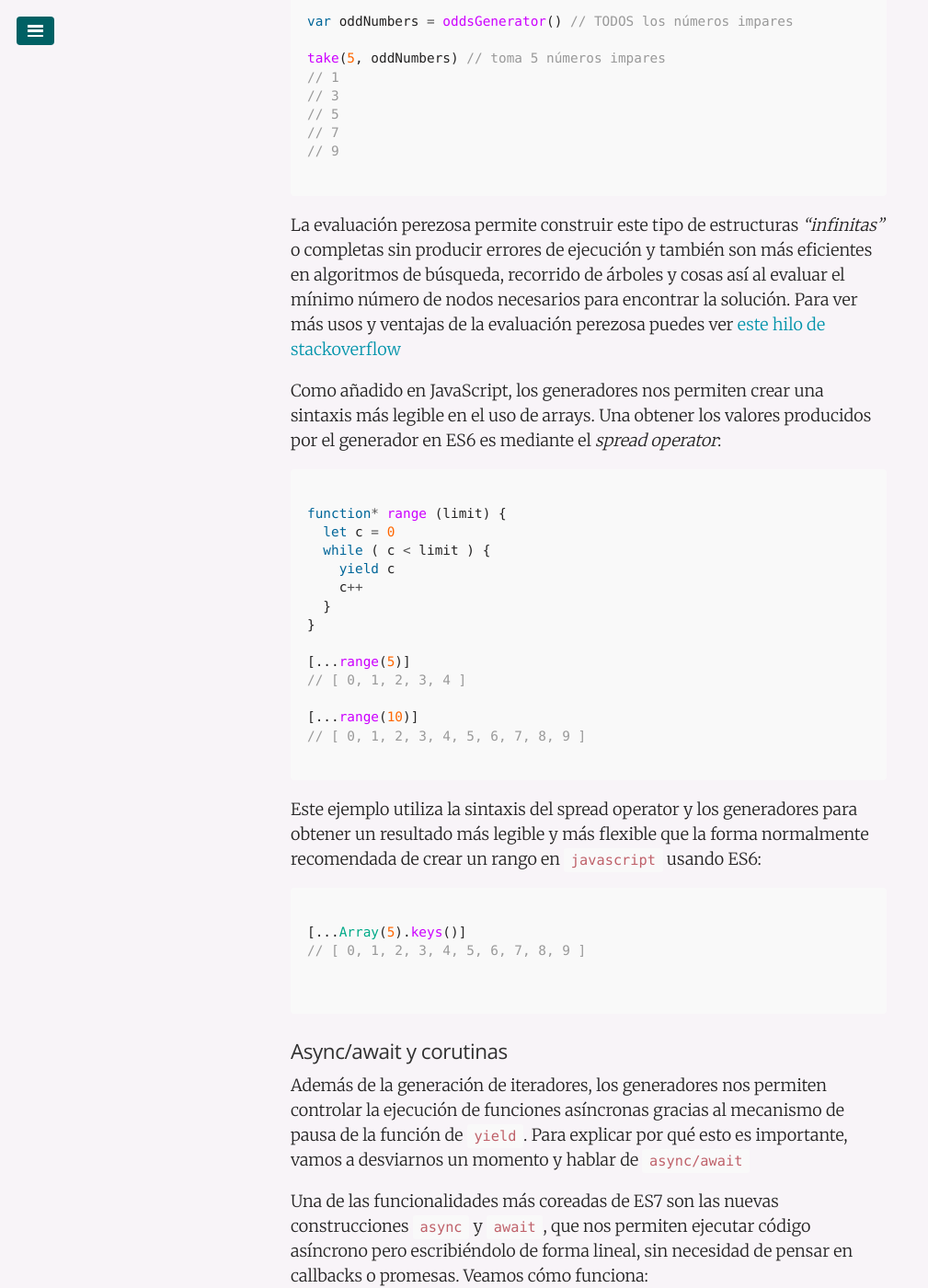
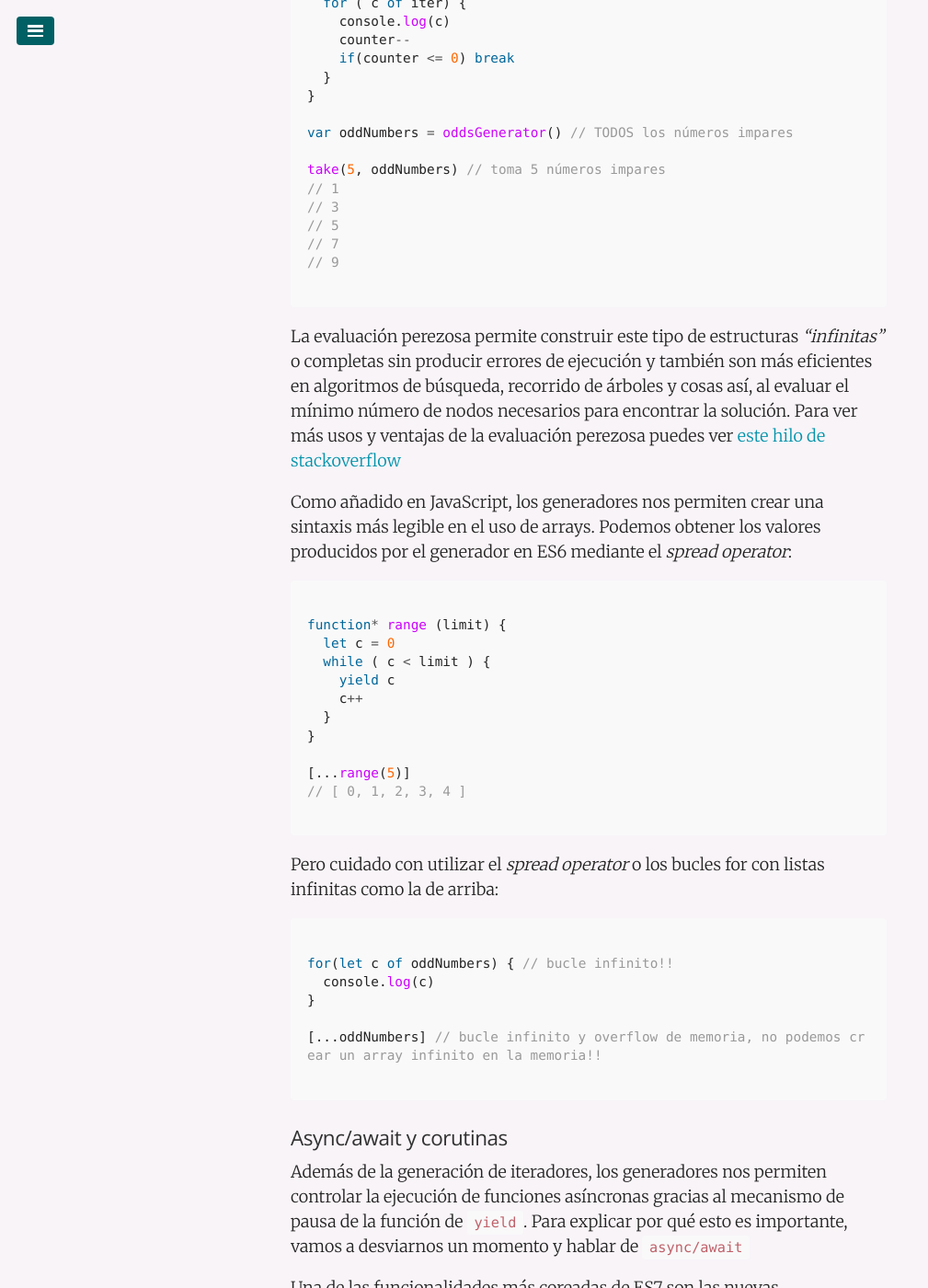
Before and after one commit to juanmirod/juanmirod.github.io, a Jekyll site: the page built from _posts/2017-09-11-Generadores-JavaScript.markdown, in a window 1280 px wide and 1400 px high, scrolled down 2641 px. Shown: the whole window at 92% size, without its empty margins (0-1009 px from the left). Built offline with Jekyll 4.4.1, drawn with Linux system fonts in a browser that asks for light colours; some of the changed text lies outside the part shown.

Commit message:
review: added tip about infinite lists

````diff
--- a/_posts/2017-09-11-Generadores-JavaScript.markdown
+++ b/_posts/2017-09-11-Generadores-JavaScript.markdown
@@ -91,9 +97,9 @@ take(5, oddNumbers) // toma 5 números impares
 
 ```
 
-La evaluación perezosa permite construir este tipo de estructuras _"infinitas"_ o completas sin producir errores de ejecución y también son más eficientes en algoritmos de búsqueda, recorrido de árboles y cosas así al evaluar el mínimo número de nodos necesarios para encontrar la solución. Para ver más usos y ventajas de la evaluación perezosa puedes ver [este hilo de stackoverflow](https://stackoverflow.com/questions/265392/why-is-lazy-evaluation-useful)
+La evaluación perezosa permite construir este tipo de estructuras _"infinitas"_ o completas sin producir errores de ejecución y también son más eficientes en algoritmos de búsqueda, recorrido de árboles y cosas así, al evaluar el mínimo número de nodos necesarios para encontrar la solución. Para ver más usos y ventajas de la evaluación perezosa puedes ver [este hilo de stackoverflow](https://stackoverflow.com/questions/265392/why-is-lazy-evaluation-useful)
 
-Como añadido en JavaScript, los generadores nos permiten crear una sintaxis más legible en el uso de arrays. Una obtener los valores producidos por el generador en ES6 es mediante el _spread operator_:
+Como añadido en JavaScript, los generadores nos permiten crear una sintaxis más legible en el uso de arrays. Podemos obtener los valores producidos por el generador en ES6 mediante el _spread operator_:
 
 
 ```javascript
@@ -109,21 +115,19 @@ function* range (limit) {
 [...range(5)]
 // [ 0, 1, 2, 3, 4 ]
 
-[...range(10)]
-// [ 0, 1, 2, 3, 4, 5, 6, 7, 8, 9 ]
-
 ```
 
-Este ejemplo utiliza la sintaxis del spread operator y los generadores para obtener un resultado más legible y más flexible que la forma normalmente recomendada de crear un rango en `javascript` usando ES6:
+Pero cuidado con utilizar el _spread operator_ o los bucles for con listas infinitas como la de arriba:
 
 ```javascript
 
-[...Array(5).keys()]
-// [ 0, 1, 2, 3, 4, 5, 6, 7, 8, 9 ]
+for(let c of oddNumbers) { // bucle infinito!!
+  console.log(c)
+}
 
+[...oddNumbers] // bucle infinito y overflow de memoria, no podemos crear un array infinito en la memoria!!
 
 ```
-
 
 ### Async/await y corutinas
 
````
Also changed, not shown: other parts of _posts/2017-09-11-Generadores-JavaScript.markdown (+12 -6 lines).
